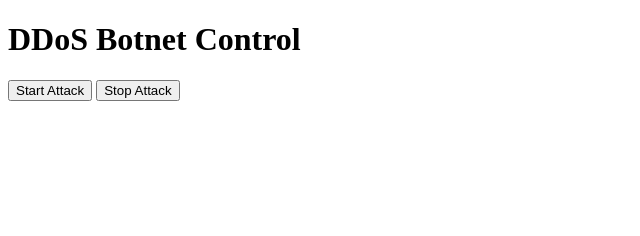
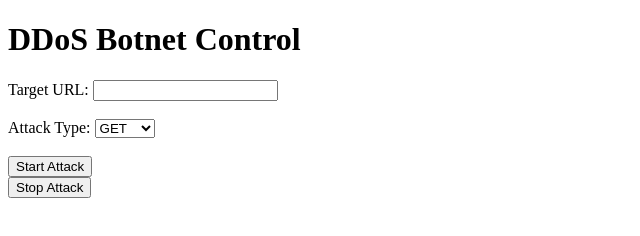
Before and after one commit to brxzzyall/dD0s_W3b, a plain HTML site: page index.html in a window 1280 px wide. Shown: the whole page, without its empty margins (0-640 px from the left). Drawn offline with Linux system fonts and the light colour scheme.

Commit message:
Update index.html

```diff
--- a/index.html
+++ b/index.html
@@ -7,7 +7,19 @@
 </head>
 <body>
     <h1>DDoS Botnet Control</h1>
-    <button onclick="startAttack()">Start Attack</button>
+    <form id="attackForm">
+        <label for="targetURL">Target URL:</label>
+        <input type="text" id="targetURL" name="targetURL" required>
+        <br><br>
+        <label for="attackType">Attack Type:</label>
+        <select id="attackType" name="attackType">
+            <option value="GET">GET</option>
+            <option value="POST">POST</option>
+            <option value="HEAD">HEAD</option>
+        </select>
+        <br><br>
+        <button type="submit">Start Attack</button>
+    </form>
     <button onclick="stopAttack()">Stop Attack</button>
     <script src="/app.js"></script>
 </body>
```
